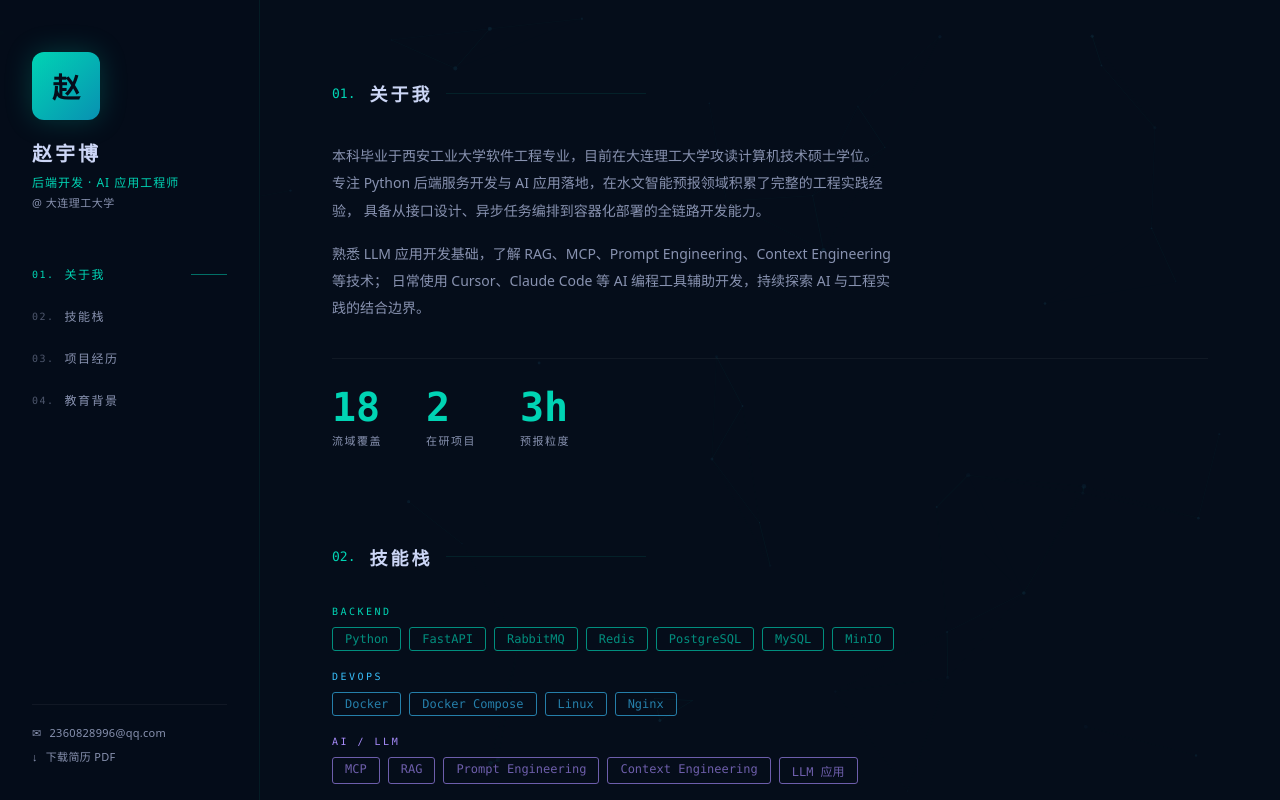
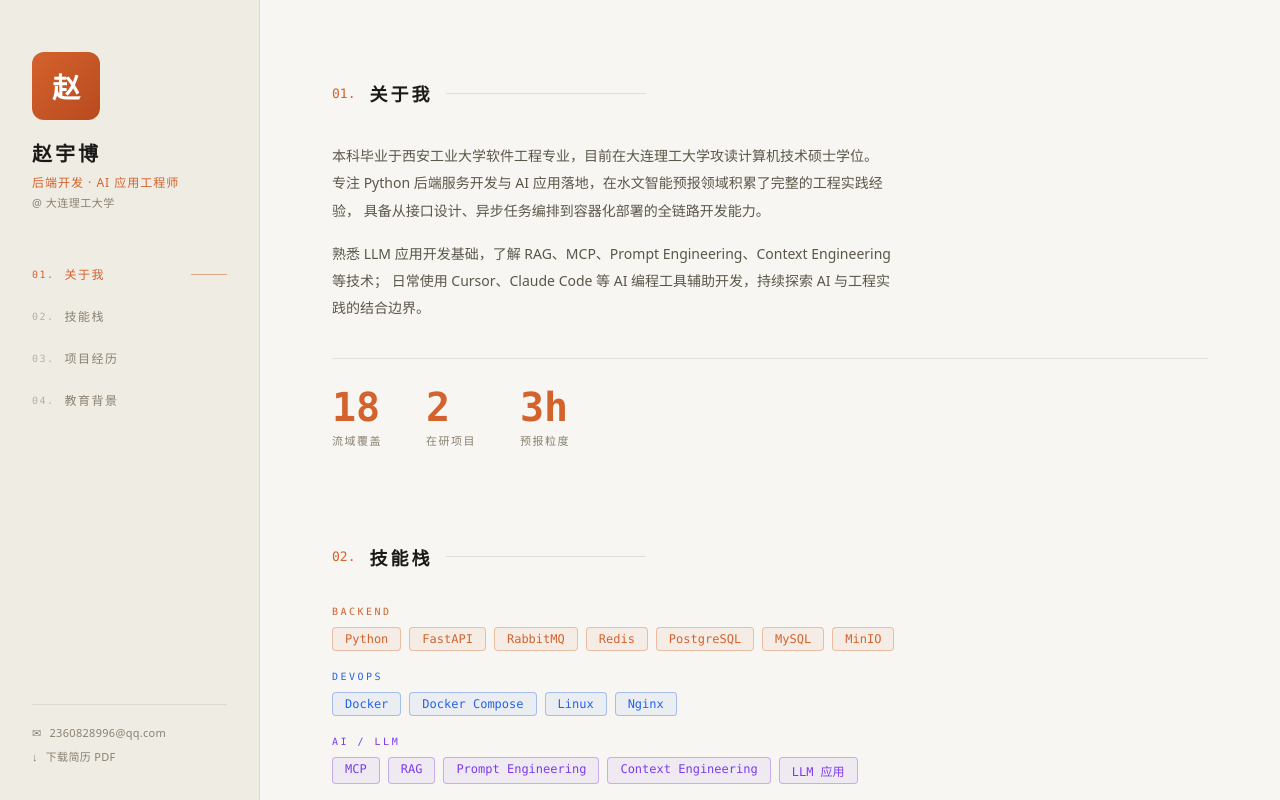
Before and after one commit to zhaoyubobobo1988/zhaoyubobobo1988.github.io, a Vue app: page / in a window 1280 px wide. Built offline with nearby package versions, Linux system fonts and the light colour scheme.

Commit message:
feat: switch to warm light theme (Claude-inspired beige + terracotta accent)

```diff
--- a/src/components/Portfolio.vue
+++ b/src/components/Portfolio.vue
@@ -1,7 +1,5 @@
 <script setup lang="ts">
 import { ref, onMounted, onBeforeUnmount } from 'vue'
-import TechBackground from '@/components/TechBackground.vue'
-
 
 const activeSection = ref('about')
 
@@ -15,22 +13,22 @@ const sections = [
 const skills = [
   {
     category: 'Backend',
-    color: '#00d4b4',
+    color: '#d4622d',
     items: ['Python', 'FastAPI', 'RabbitMQ', 'Redis', 'PostgreSQL', 'MySQL', 'MinIO'],
   },
   {
     category: 'DevOps',
-    color: '#38bdf8',
+    color: '#2563eb',
     items: ['Docker', 'Docker Compose', 'Linux', 'Nginx'],
   },
   {
     category: 'AI / LLM',
-    color: '#a78bfa',
+    color: '#7c3aed',
     items: ['MCP', 'RAG', 'Prompt Engineering', 'Context Engineering', 'LLM 应用'],
   },
   {
     category: 'Hydrology & ML',
-    color: '#34d399',
+    color: '#059669',
     items: ['Torchhydro', 'LSTM', '时序预测', '洪水预报模型'],
   },
 ]
@@ -65,13 +63,13 @@ const education = [
     school: '大连理工大学',
     degree: '计算机技术 · 硕士在读',
     period: '2024.09 — 2027.07（预计）',
-    color: '#00d4b4',
+    color: '#d4622d',
   },
   {
     school: '西安工业大学',
     degree: '软件工程 · 学士',
     period: '2019.09 — 2023.07',
-    color: '#38bdf8',
+    color: '#2563eb',
   },
 ]
 
@@ -99,7 +97,6 @@ function scrollTo(id: string) {
 
 <template>
   <div class="portfolio">
-    <TechBackground effect="connections" :density="28" :opacity="0.28" :full-screen="true" />
 
     <div class="layout">
 
@@ -253,15 +250,13 @@ function scrollTo(id: string) {
 <style scoped>
 /* ── Base ── */
 .portfolio {
-  position: relative;
   width: 100vw;
   height: 100vh;
   overflow: hidden;
+  background: #f7f6f2;
 }
 
 .layout {
-  position: relative;
-  z-index: 10;
   display: flex;
   width: 100%;
   height: 100%;
@@ -275,9 +270,8 @@ function scrollTo(id: string) {
   display: flex;
   flex-direction: column;
   padding: 52px 32px 36px;
-  border-right: 1px solid rgba(0, 212, 180, 0.08);
-  background: rgba(5, 13, 26, 0.88);
-  backdrop-filter: blur(16px);
+  border-right: 1px solid rgba(0, 0, 0, 0.08);
+  background: #efece4;
 }
 
 .sb-top { margin-bottom: 44px; }
@@ -286,35 +280,34 @@ function scrollTo(id: string) {
   width: 68px;
   height: 68px;
   border-radius: 12px;
-  background: linear-gradient(135deg, #00d4b4 0%, #0891b2 100%);
+  background: linear-gradient(135deg, #d4622d 0%, #b84a1e 100%);
   display: flex;
   align-items: center;
   justify-content: center;
   font-size: 28px;
   font-weight: 700;
-  color: #050d1a;
+  color: #fff;
   margin-bottom: 18px;
-  box-shadow: 0 0 28px rgba(0, 212, 180, 0.22);
 }
 
 .name {
   font-size: 20px;
   font-weight: 700;
-  color: #ccd6f6;
+  color: #1c1a18;
   letter-spacing: 3px;
   margin-bottom: 6px;
 }
 
 .role {
   font-size: 12px;
-  color: #00d4b4;
+  color: #d4622d;
   letter-spacing: 1px;
   margin-bottom: 3px;
 }
 
 .school {
   font-size: 11px;
-  color: #8892b0;
+  color: #8a8070;
   letter-spacing: 0.5px;
 }
 
@@ -334,15 +327,15 @@ function scrollTo(id: string) {
   background: none;
   border: none;
   cursor: pointer;
-  color: #8892b0;
+  color: #8a8070;
   font-size: 12px;
   letter-spacing: 1.5px;
   text-align: left;
   transition: color 0.2s;
 }
 
-.nav-item:hover { color: #ccd6f6; }
-.nav-item.active { color: #00d4b4; }
+.nav-item:hover { color: #1c1a18; }
+.nav-item.active { color: #d4622d; }
 
 .nav-num {
   font-family: 'JetBrains Mono', 'Consolas', monospace;
@@ -369,7 +362,7 @@ function scrollTo(id: string) {
   display: flex;
   flex-direction: column;
   gap: 8px;
-  border-top: 1px solid rgba(255,255,255,0.05);
+  border-top: 1px solid rgba(0, 0, 0, 0.08);
   padding-top: 20px;
 }
 
@@ -378,27 +371,12 @@ function scrollTo(id: string) {
   align-items: center;
   gap: 8px;
   font-size: 11px;
-  color: #8892b0;
+  color: #8a8070;
   text-decoration: none;
   transition: color 0.2s;
   letter-spacing: 0.3px;
 }
-.cl:hover { color: #00d4b4; }
-
-.back-btn {
-  margin-top: 6px;
-  padding: 7px 0;
-  background: none;
-  border: none;
-  border-top: 1px solid rgba(255,255,255,0.05);
-  color: #8892b0;
-  font-size: 10px;
-  letter-spacing: 3px;
-  cursor: pointer;
-  transition: color 0.2s;
-  text-align: left;
-}
-.back-btn:hover { color: #ccd6f6; }
+.cl:hover { color: #d4622d; }
 
 /* ── Content ── */
 .content {
@@ -407,7 +385,7 @@ function scrollTo(id: string) {
   overflow-y: auto;
   padding: 80px 72px 120px;
   scrollbar-width: thin;
-  scrollbar-color: rgba(0, 212, 180, 0.15) transparent;
+  scrollbar-color: rgba(0, 0, 0, 0.12) transparent;
 }
 
 /* ── Section ── */
@@ -425,14 +403,14 @@ function scrollTo(id: string) {
 
 .sec-num {
   font-family: 'JetBrains Mono', 'Consolas', monospace;
-  color: #00d4b4;
+  color: #d4622d;
   font-size: 13px;
 }
 
 .sec-title {
   font-size: 18px;
   font-weight: 600;
-  color: #ccd6f6;
+  color: #1c1a18;
   letter-spacing: 3px;
   white-space: nowrap;
 }
@@ -440,7 +418,7 @@ function scrollTo(id: string) {
 .sec-rule {
   flex: 1;
   height: 1px;
-  background: rgba(0, 212, 180, 0.1);
+  background: rgba(0, 0, 0, 0.1);
   max-width: 200px;
 }
 
@@ -448,7 +426,7 @@ function scrollTo(id: string) {
 .bio {
   font-size: 14px;
   line-height: 1.95;
-  color: #8892b0;
+  color: #5c5649;
   max-width: 560px;
   margin-bottom: 16px;
 }
@@ -459,7 +437,7 @@ function scrollTo(id: string) {
   gap: 44px;
   margin-top: 36px;
   padding-top: 28px;
-  border-top: 1px solid rgba(255,255,255,0.05);
+  border-top: 1px solid rgba(0, 0, 0, 0.08);
 }
 
 .stat { display: flex; flex-direction: column; gap: 5px; }
@@ -468,13 +446,13 @@ function scrollTo(id: string) {
   font-family: 'JetBrains Mono', 'Consolas', monospace;
   font-size: 40px;
   font-weight: 700;
-  color: #00d4b4;
+  color: #d4622d;
   line-height: 1;
 }
 
 .stat-lbl {
   font-size: 11px;
-  color: #8892b0;
+  color: #8a8070;
   letter-spacing: 1.5px;
 }
 
@@ -501,20 +479,19 @@ function scrollTo(id: string) {
 
 .stag {
   padding: 4px 12px;
-  border-radius: 3px;
+  border-radius: 4px;
   font-family: 'JetBrains Mono', 'Consolas', monospace;
   font-size: 12px;
-  border: 1px solid var(--c, #00d4b4);
-  color: var(--c, #00d4b4);
-  opacity: 0.65;
+  border: 1px solid color-mix(in srgb, var(--c, #d4622d) 35%, transparent);
+  color: var(--c, #d4622d);
+  background: color-mix(in srgb, var(--c, #d4622d) 6%, transparent);
   transition: all 0.2s ease;
   cursor: default;
 }
 
 .stag:hover {
-  opacity: 1;
-  background: color-mix(in srgb, var(--c, #00d4b4) 7%, transparent);
-  box-shadow: 0 0 10px color-mix(in srgb, var(--c, #00d4b4) 18%, transparent);
+  background: color-mix(in srgb, var(--c, #d4622d) 14%, transparent);
+  border-color: color-mix(in srgb, var(--c, #d4622d) 60%, transparent);
 }
 
 /* ── Terminal cards ── */
@@ -525,13 +502,15 @@ function scrollTo(id: string) {
 }
 
 .tcard {
-  border: 1px solid rgba(0, 212, 180, 0.12);
+  border: 1px solid rgba(0, 0, 0, 0.1);
   border-radius: 10px;
   overflow: hidden;
-  transition: border-color 0.25s, transform 0.25s;
+  background: #fff;
+  transition: border-color 0.25s, box-shadow 0.25s, transform 0.25s;
 }
 .tcard:hover {
-  border-color: rgba(0, 212, 180, 0.32);
+  border-color: rgba(212, 98, 45, 0.3);
+  box-shadow: 0 4px 20px rgba(0, 0, 0, 0.07);
   transform: translateY(-2px);
 }
 
@@ -540,27 +519,27 @@ function scrollTo(id: string) {
   align-items: center;
   gap: 10px;
   padding: 10px 16px;
-  background: rgba(0, 212, 180, 0.03);
-  border-bottom: 1px solid rgba(0, 212, 180, 0.08);
+  background: #f7f5f0;
+  border-bottom: 1px solid rgba(0, 0, 0, 0.07);
 }
 
 .dots { display: flex; gap: 5px; }
 .dot { display: inline-block; width: 10px; height: 10px; border-radius: 50%; }
-.dr { background: #ef4444; opacity: 0.8; }
-.dy { background: #f59e0b; opacity: 0.8; }
-.dg { background: #22c55e; opacity: 0.8; }
+.dr { background: #ef4444; }
+.dy { background: #f59e0b; }
+.dg { background: #22c55e; }
 
 .tfn {
   font-family: 'JetBrains Mono', 'Consolas', monospace;
   font-size: 12px;
-  color: #8892b0;
+  color: #8a8070;
   flex: 1;
 }
 
 .tperiod {
   font-family: 'JetBrains Mono', 'Consolas', monospace;
   font-size: 11px;
-  color: rgba(0, 212, 180, 0.45);
+  color: rgba(212, 98, 45, 0.55);
 }
 
 .tcard-bd { padding: 22px 24px; }
@@ -568,13 +547,13 @@ function scrollTo(id: string) {
 .ptitle {
   font-size: 15px;
   font-weight: 600;
-  color: #ccd6f6;
+  color: #1c1a18;
   margin-bottom: 10px;
 }
 
 .pdesc {
   font-size: 13px;
-  color: #8892b0;
+  color: #5c5649;
   line-height: 1.8;
   margin-bottom: 18px;
 }
@@ -587,21 +566,22 @@ function scrollTo(id: string) {
   font-family: 'JetBrains Mono', 'Consolas', monospace;
   font-size: 28px;
   font-weight: 700;
-  color: #00d4b4;
+  color: #d4622d;
   line-height: 1;
 }
 
-.pml { font-size: 11px; color: #8892b0; letter-spacing: 0.5px; }
+.pml { font-size: 11px; color: #8a8070; letter-spacing: 0.5px; }
 
 .ptags { display: flex; flex-wrap: wrap; gap: 6px; }
 
 .ptag {
   font-family: 'JetBrains Mono', 'Consolas', monospace;
   padding: 2px 10px;
-  border-radius: 3px;
+  border-radius: 4px;
   font-size: 11px;
-  border: 1px solid rgba(0, 212, 180, 0.18);
-  color: rgba(0, 212, 180, 0.6);
+  border: 1px solid rgba(212, 98, 45, 0.2);
+  color: #d4622d;
+  background: rgba(212, 98, 45, 0.05);
 }
 
 /* ── Education ── */
@@ -616,7 +596,7 @@ function scrollTo(id: string) {
   display: flex;
   gap: 20px;
   padding: 0 0 36px 28px;
-  border-left: 1.5px solid var(--ec, #00d4b4);
+  border-left: 1.5px solid var(--ec, #d4622d);
 }
 .edu:last-child { border-left-color: transparent; padding-bottom: 0; }
 
@@ -627,8 +607,8 @@ function scrollTo(id: string) {
   width: 8px;
   height: 8px;
   border-radius: 50%;
-  background: var(--ec, #00d4b4);
-  box-shadow: 0 0 10px var(--ec, #00d4b4);
+  background: var(--ec, #d4622d);
+  box-shadow: 0 0 8px color-mix(in srgb, var(--ec, #d4622d) 40%, transparent);
   flex-shrink: 0;
 }
 
@@ -637,20 +617,20 @@ function scrollTo(id: string) {
 .edu-school {
   font-size: 16px;
   font-weight: 600;
-  color: #ccd6f6;
+  color: #1c1a18;
   margin-bottom: 5px;
 }
 
 .edu-degree {
   font-size: 13px;
-  color: #8892b0;
+  color: #5c5649;
   margin-bottom: 6px;
 }
 
 .edu-period {
   font-family: 'JetBrains Mono', 'Consolas', monospace;
   font-size: 11px;
-  color: var(--ec, #00d4b4);
-  opacity: 0.65;
+  color: var(--ec, #d4622d);
+  opacity: 0.7;
 }
 </style>
```
